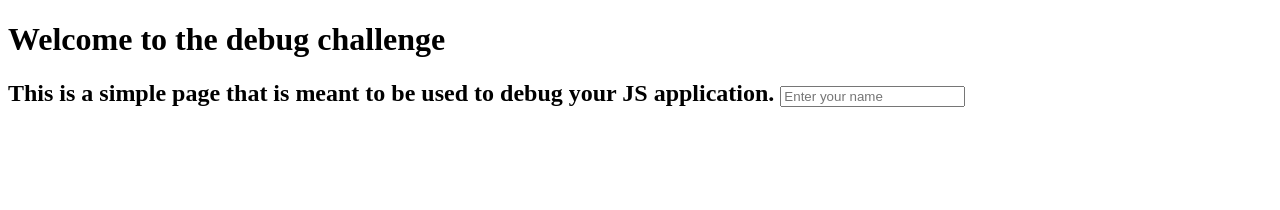
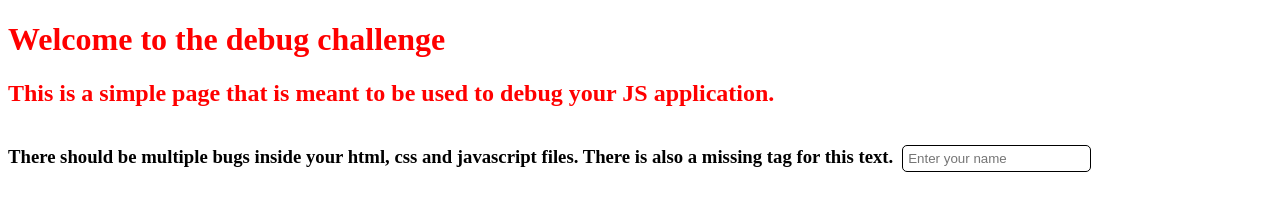
Before and after one commit to MorgynKass/Debug-Challenge, a plain HTML site: page index.html in a window 1280 px wide. Drawn offline with Linux system fonts and the light colour scheme.

Commit message:
finished debugging

```diff
--- a/index.html
+++ b/index.html
@@ -4,22 +4,20 @@
     <meta charset="UTF-8" />
     <meta http-equiv="X-UA-Compatible" content="IE=edge" />
     <meta name="viewport" content="width=device-width, initial-scale=1.0" />
+    <link rel="stylesheet" href="style.css">
     <title>Debug challenge</title>
   </head>
   <body>
     <h1>Welcome to the debug challenge</h1>
-    <h2 class="rainbow-">
+    <h2 class="rainbow-text">
       This is a simple page that is meant to be used to debug your JS
       application.
-    </h
-
-   class="bold"
+    <h3 class="bold">
       There should be multiple bugs inside your html, css and javascript files.
       There is also a missing tag for this text.
-
-
-    <br />
-    <input type="text" id="name" placeholder="Enter your name" />
-    <div class="DISPLAY">
+    </h3>
+    <input type="text" id="name" placeholder="Enter your name"/>
+    <div class="displaymycode"></div>
+    <script src="script.js"></script>
   </body>
 </html>
--- a/script.js
+++ b/script.js
@@ -1,14 +1,16 @@
 // make sure these match the HTML element names for the ID then class.
-let input = document.querySelector("#NAME");
+let input = document.querySelector("#name");
 let display = document.querySelector(".displaymycode");
 
 // This code should be working
-input.addEventListener("input", function () {
-//   const name = input.value;
-//   display.textContent = name;
-// });
+input.addEventListener("input", () => {
+  const name = input.value;
+  display.textContent = name;
+});
 
 // missing function?
-
+function simpleMath(value1, value2) {
+    return value1 + value2
+};
 // you should see 5 in the output of your console
 console.log(simpleMath(2, 3));
--- a/style.css
+++ b/style.css
@@ -1,10 +1,10 @@
 /* Some kind of header tag is supposed to be here */
-1 {
+h1 {
   color: red;
 }
 
 /* You should have input here */
-someinputhere {
+#name {
   border: 1px solid black;
   border-radius: 5px;
   padding: 5px;
@@ -39,9 +39,10 @@ someinputhere {
 }
 
 /* half of this class tag is in the html file already */
-.-text {
+.rainbow-text {
   animation: rainbow 5s linear infinite;
   -webkit-background-clip: text;
+  background-clip: text;
   -webkit-animation: rainbow 5s linear infinite;
   animation: rainbow 5s linear infinite;
 }
```
